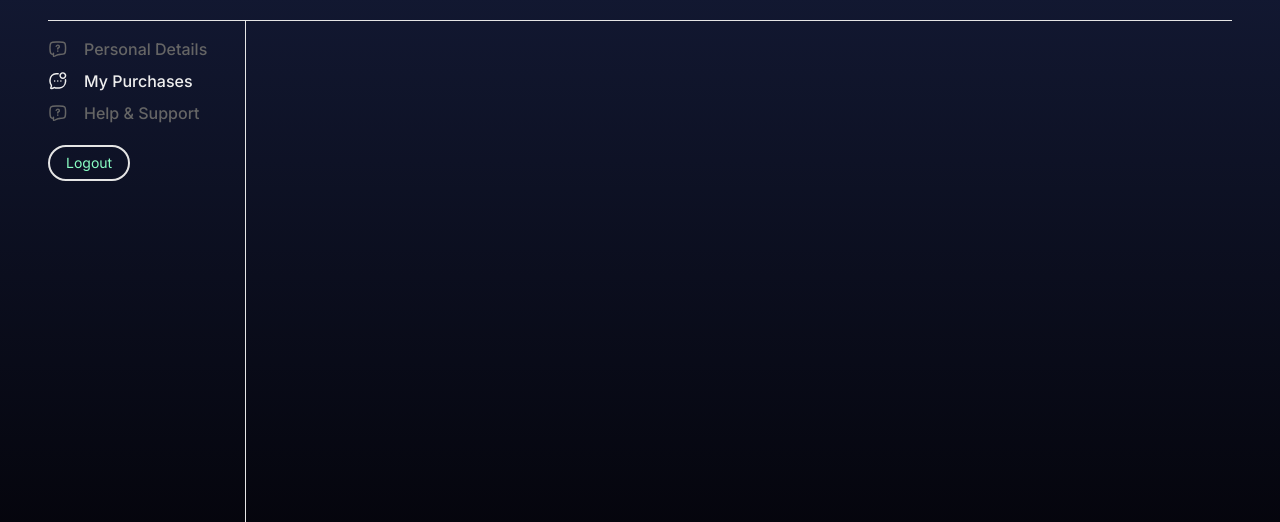
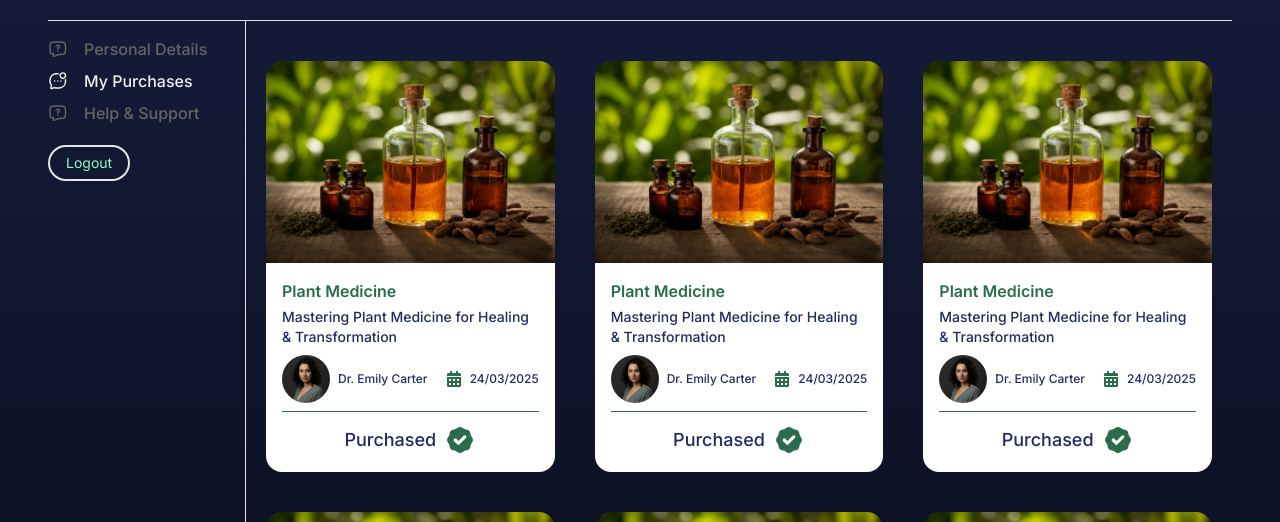
Before and after one commit to htetaungkhant/enrique-website-frontend, a Next.js app: page /profile/purchases in a window 1280 px wide. Shown: the part 208-730 px from the top of the page. Built offline with nearby package versions, Linux system fonts and the light colour scheme; no server answers.

Commit message:
added draft UI for the profile purchases page

```diff
--- a/components/CourseOfferingsPage/CourseCard.js
+++ b/components/CourseOfferingsPage/CourseCard.js
@@ -1,6 +1,7 @@
 import Image from "next/image";
 import { FaCalendarAlt } from "react-icons/fa";
 import { HiCurrencyDollar } from "react-icons/hi2";
+import { HiBadgeCheck } from "react-icons/hi";
 
 import { cn } from "@/lib/utils";
 import Link from "next/link";
@@ -12,6 +13,7 @@ const CourseCard = ({
     instructor,
     dates,
     price,
+    purchase = false,
     className,
 }) => {
     return (
@@ -51,8 +53,21 @@ const CourseCard = ({
                     </div>
                 </div>
                 <div className="pt-3 flex gap-2 justify-center items-center">
-                    <HiCurrencyDollar size={28} className="text-[#2A6C4B]" />
-                    <span className="text-lg font-medium">${price}</span>
+                    {
+                        purchase ?
+                            (
+                                <>
+                                    <span className="text-lg font-medium">Purchased</span>
+                                    <HiBadgeCheck size={32} className="text-[#2A6C4B]" />
+                                </>
+                            )
+                            : (
+                                <>
+                                    <HiCurrencyDollar size={28} className="text-[#2A6C4B]" />
+                                    <span className="text-lg font-medium">${price}</span>
+                                </>
+                            )
+                    }
                 </div>
             </div>
         </Link>
--- a/pages/profile/purchases.js
+++ b/pages/profile/purchases.js
@@ -1,8 +1,92 @@
 import ProfilePagesWrapper from "@/components/common/ProfilePagesWrapper";
+import CourseCard from "@/components/CourseOfferingsPage/CourseCard";
+
+const DummyData = [
+    {
+        image: "/dummy-data/7.png",
+        title: "Plant Medicine",
+        description: "Mastering Plant Medicine for Healing & Transformation",
+        instructor: "Dr. Emily Carter",
+        dates: "24/03/2025",
+        price: 299,
+    },
+    {
+        image: "/dummy-data/7.png",
+        title: "Plant Medicine",
+        description: "Mastering Plant Medicine for Healing & Transformation",
+        instructor: "Dr. Emily Carter",
+        dates: "24/03/2025",
+        price: 299,
+    },
+    {
+        image: "/dummy-data/7.png",
+        title: "Plant Medicine",
+        description: "Mastering Plant Medicine for Healing & Transformation",
+        instructor: "Dr. Emily Carter",
+        dates: "24/03/2025",
+        price: 299,
+    },
+    {
+        image: "/dummy-data/7.png",
+        title: "Plant Medicine",
+        description: "Mastering Plant Medicine for Healing & Transformation",
+        instructor: "Dr. Emily Carter",
+        dates: "24/03/2025",
+        price: 299,
+    },
+    {
+        image: "/dummy-data/7.png",
+        title: "Plant Medicine",
+        description: "Mastering Plant Medicine for Healing & Transformation",
+        instructor: "Dr. Emily Carter",
+        dates: "24/03/2025",
+        price: 299,
+    },
+    {
+        image: "/dummy-data/7.png",
+        title: "Plant Medicine",
+        description: "Mastering Plant Medicine for Healing & Transformation",
+        instructor: "Dr. Emily Carter",
+        dates: "24/03/2025",
+        price: 299,
+    },
+    {
+        image: "/dummy-data/7.png",
+        title: "Plant Medicine",
+        description: "Mastering Plant Medicine for Healing & Transformation",
+        instructor: "Dr. Emily Carter",
+        dates: "24/03/2025",
+        price: 299,
+    },
+    {
+        image: "/dummy-data/7.png",
+        title: "Plant Medicine",
+        description: "Mastering Plant Medicine for Healing & Transformation",
+        instructor: "Dr. Emily Carter",
+        dates: "24/03/2025",
+        price: 299,
+    },
+];
 
 const Purchases = () => {
     return (
         <ProfilePagesWrapper>
+            <div className="py-5 md:px-5 md:py-10 grid grid-cols-1 md:grid-cols-2 xl:grid-cols-3 2xl:grid-cols-4 gap-5 md:gap-10 justify-between">
+                {
+                    DummyData.map((item, index) => (
+                        <CourseCard
+                            key={index}
+                            image={item.image}
+                            title={item.title}
+                            description={item.description}
+                            instructor={item.instructor}
+                            dates={item.dates}
+                            price={item.price}
+                            purchase={true}
+                        />
+                    ))
+                }
+            </div>
         </ProfilePagesWrapper>
     )
 }
```
